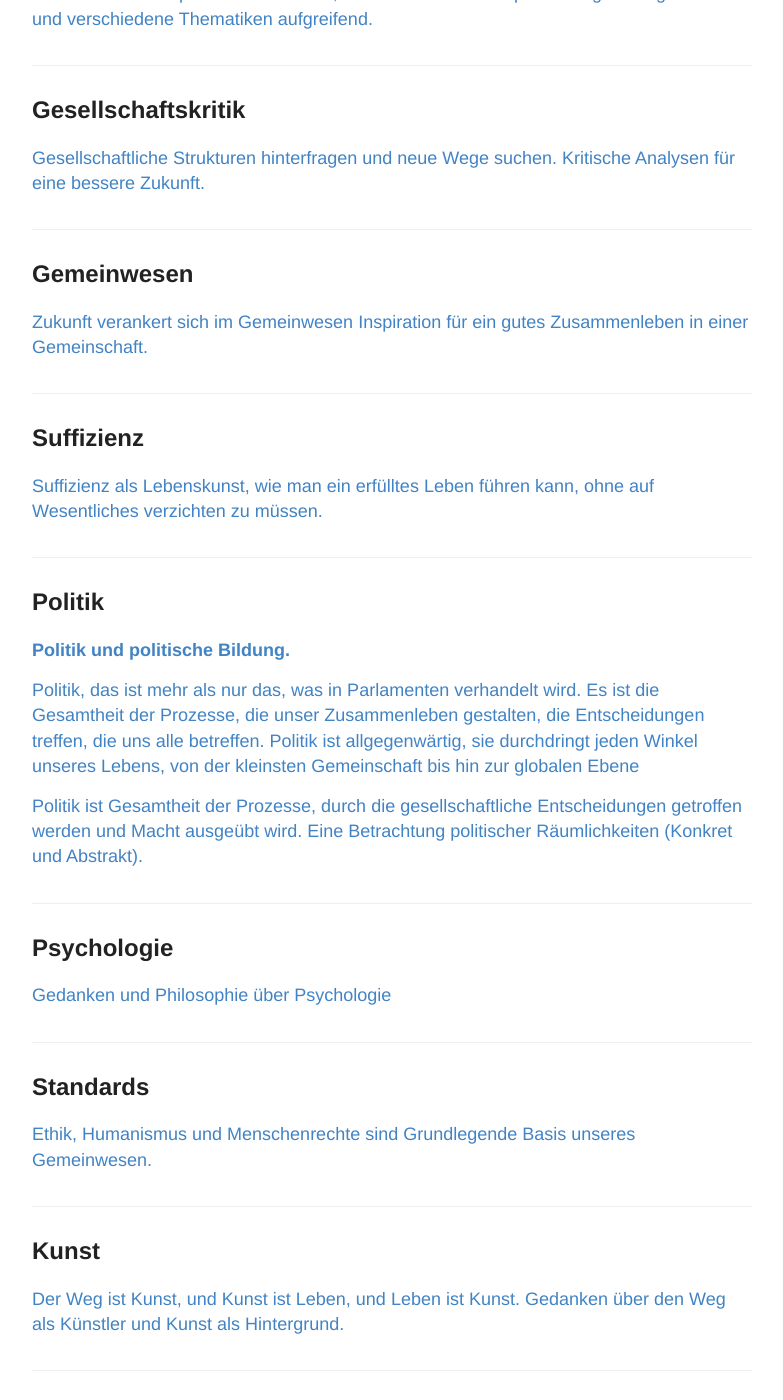
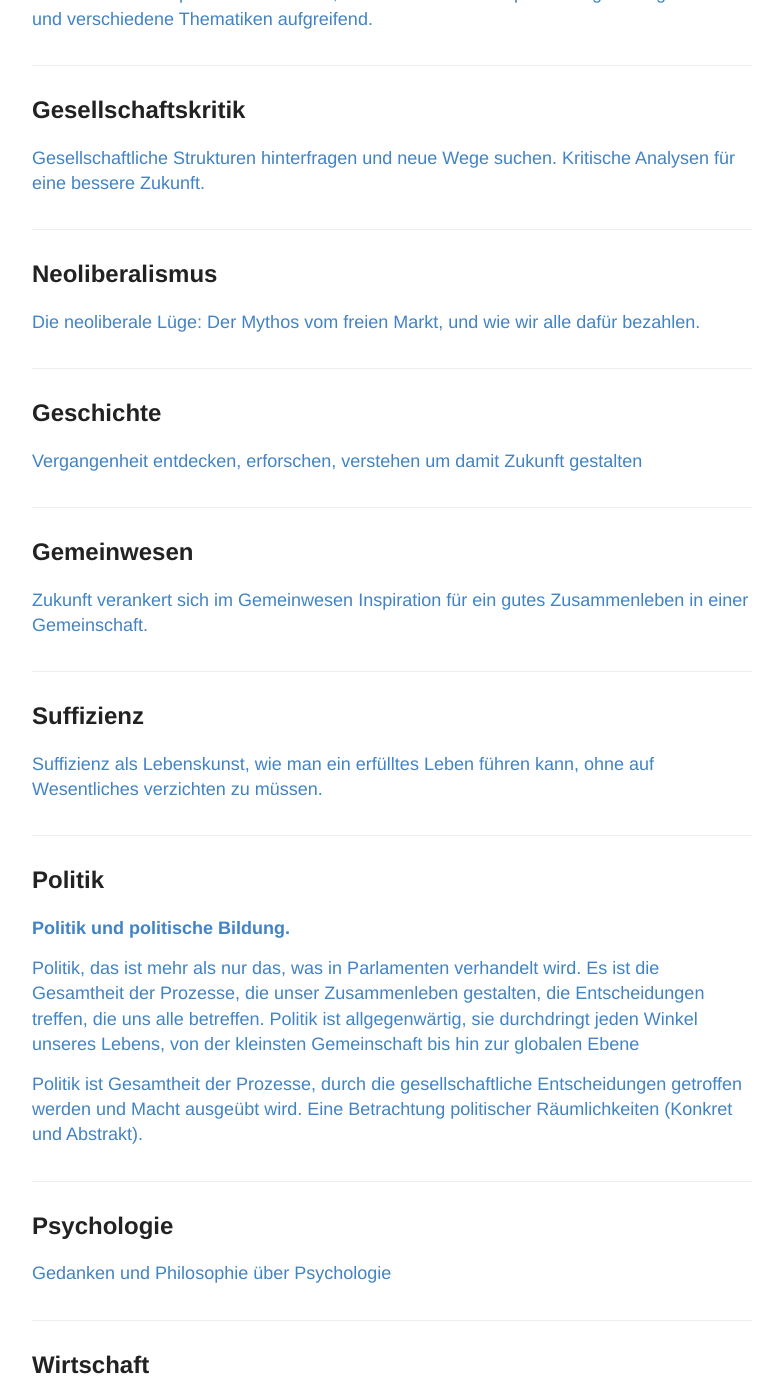
Before and after one commit to S2030c/projekte, a Jekyll site: the page built from index.html, in a window 1280 px wide and 1400 px high, scrolled down 490 px. Shown: the whole window, without its empty margins (248-1031 px from the left). Built offline with Jekyll 4.4.1, drawn with Linux system fonts in a browser that asks for light colours; nearby versions of some CDN libraries; some of the changed text lies outside the part shown.

Commit message:
Update index.html

```diff
--- a/index.html
+++ b/index.html
@@ -19,6 +19,26 @@
     <h2>Gesellschaftskritik</h2>
     <p>
       Gesellschaftliche Strukturen hinterfragen und neue Wege suchen. Kritische Analysen für eine bessere Zukunft.
+    </p>
+  </a>
+</div>
+
+
+<div class="psection">
+  <a href="https://s2030c.github.io/neoliberalismus/" title="" target="_">
+    <h2>Neoliberalismus</h2>
+    <p>
+      Die neoliberale Lüge: Der Mythos vom freien Markt, und wie wir alle dafür bezahlen.
+    </p>
+  </a>
+</div>
+
+
+<div class="psection">
+  <a href="https://s2030c.github.io/geschichte/" title="" target="_">
+    <h2>Geschichte</h2>
+    <p>
+     Vergangenheit entdecken, erforschen, verstehen um damit Zukunft gestalten
     </p>
   </a>
 </div>
@@ -60,6 +80,27 @@
     </p>
   </a>
 </div>
+
+<div class="psection">
+  <a href="https://s2030c.github.io/wirtschaft/" title="" target="_">
+    <h2>Wirtschaft</h2>
+    <p>
+     Wirtschaft verstehen und gestalten mit Nachhaltigkeit und Zukunft
+    </p>
+  </a>
+</div>
+
+<div class="psection">
+  <a href="https://s2030c.github.io/gesundheit/" title="" target="_">
+    <h2>Gesundheit</h2>
+    <p>
+     Gesundheit ist das höchste Gut – Lass dich inspirieren und finde deinen persönlichen Gesundheitsweg
+    </p>
+  </a>
+</div>
+
+
+
 <div class="psection">
   <a href="https://s2030c.github.io/standards/" title="" target="_">
     <h2>Standards</h2>
```
